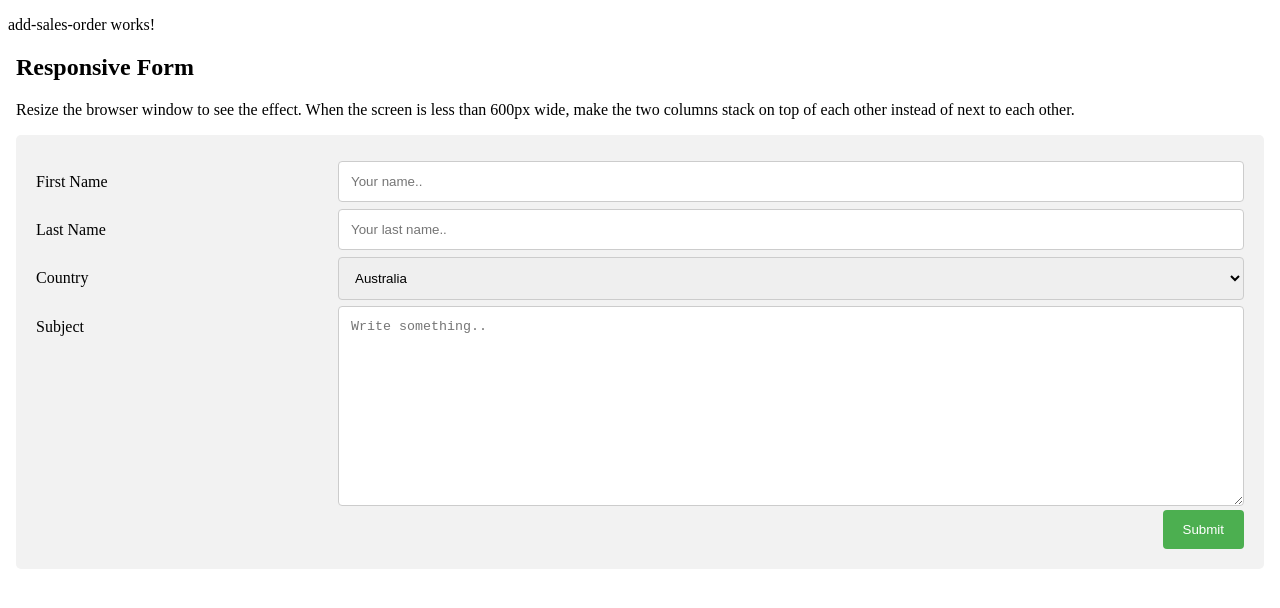
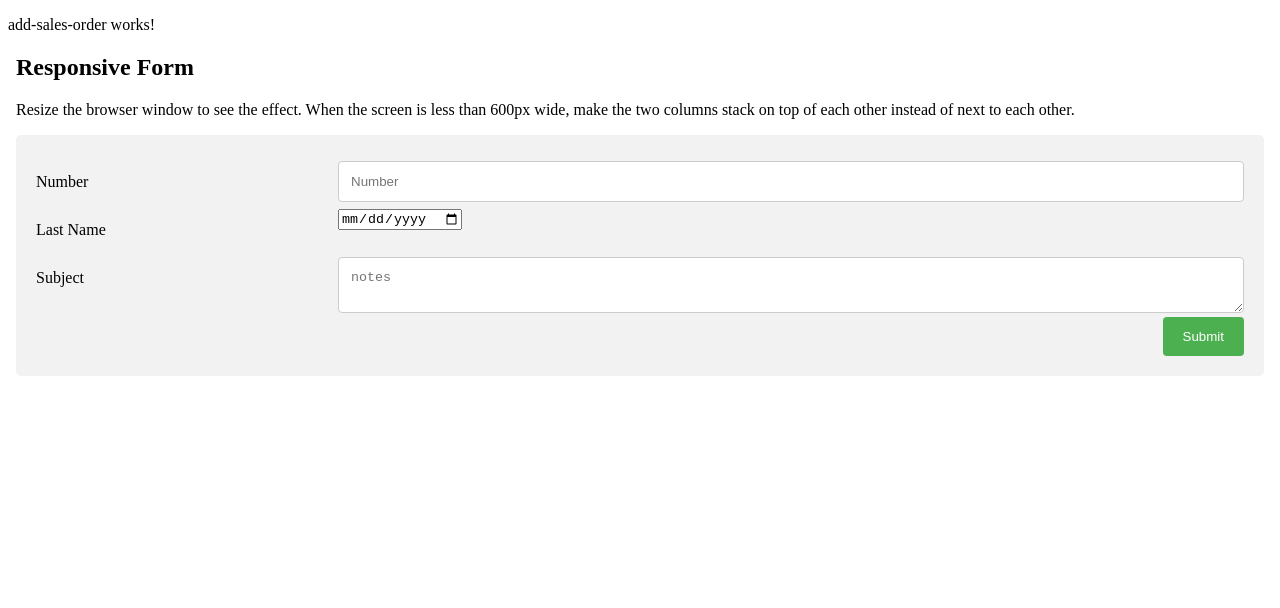
Before and after one commit to vinay1988/Angular6App, an Angular app: page /addsalesorder in a window 1280 px wide. Shown: the top 608 px of the page. Built offline with nearby package versions, Linux system fonts and the light colour scheme.

Commit message:
add service

```diff
--- a/src/app/add-sales-order/add-sales-order.component.html
+++ b/src/app/add-sales-order/add-sales-order.component.html
@@ -66,7 +66,7 @@ input[type=submit]:hover {
 /* Responsive layout - when the screen is less than 600px wide, make the two columns stack on top of each other instead of next to each other */
 @media screen and (max-width: 600px) {
     .col-25, .col-75, input[type=submit] {
-        width: 100%;
+        width: 90%;
         margin-top: 0;
     }
 }
@@ -78,24 +78,24 @@ input[type=submit]:hover {
 <p>Resize the browser window to see the effect. When the screen is less than 600px wide, make the two columns stack on top of each other instead of next to each other.</p>
 
 <div class="container">
-  <form action="/action_page.php">
+  <form id="frmSave">
     <div class="row">
       <div class="col-25">
-        <label for="fname">First Name</label>
+        <label for="lnumb">Number</label>
       </div>
       <div class="col-75">
-        <input type="text" id="fname" name="firstname" placeholder="Your name..">
+        <input type="text" id="lnumb" name="Number" [(ngModel)]="SO.SalesOrderNumber" placeholder="Number">
       </div>
     </div>
     <div class="row">
       <div class="col-25">
-        <label for="lname">Last Name</label>
+        <label for="ldate">Last Name</label>
       </div>
       <div class="col-75">
-        <input type="text" id="lname" name="lastname" placeholder="Your last name..">
+        <input type="date" id="ldate" name="date" [(ngModel)]="SO.CurrencyDate" placeholder="Date">
       </div>
     </div>
-    <div class="row">
+    <!-- <div class="row">
       <div class="col-25">
         <label for="country">Country</label>
       </div>
@@ -106,17 +106,17 @@ input[type=submit]:hover {
           <option value="usa">USA</option>
         </select>
       </div>
-    </div>
+    </div> -->
     <div class="row">
       <div class="col-25">
-        <label for="subject">Subject</label>
+        <label for="lnote">Subject</label>
       </div>
       <div class="col-75">
-        <textarea id="subject" name="subject" placeholder="Write something.." style="height:200px"></textarea>
+        <textarea id="lnote" name="notes" placeholder="notes" [(ngModel)]="SO.Notes" ></textarea>
       </div>
     </div>
     <div class="row">
-      <input type="submit" value="Submit">
+      <input type="submit" (click)="onSubmit()" value="Submit">
     </div>
   </form>
 </div>
--- a/src/app/add-sales-order/add-sales-order.component.ts
+++ b/src/app/add-sales-order/add-sales-order.component.ts
@@ -1,4 +1,7 @@
 import { Component, OnInit } from '@angular/core';
+import { SalesOrder } from '../SalesOrder';
+import { SalesorderService } from '../salesorder.service';
+
 
 @Component({
   selector: 'app-add-sales-order',
@@ -7,9 +10,21 @@ import { Component, OnInit } from '@angular/core';
 })
 export class AddSalesOrderComponent implements OnInit {
 
-  constructor() { }
+  public SO:SalesOrder;
+
+  constructor(private service:SalesorderService) {
+
+  }
+
+  onSubmit()
+  {
+
+    alert(JSON.stringify(this.SO))
+    this.service.addSalesOrder(this.SO);
+  }
 
   ngOnInit() {
+    this.SO=new SalesOrder();
   }
 
 }
--- a/src/app/app.module.ts
+++ b/src/app/app.module.ts
@@ -11,6 +11,7 @@ import { SalesorderService } from './salesorder.service';
 import { HttpModule } from '@angular/http';
 import { HttpClientModule, HttpClient } from '@angular/common/http';
 import { RouterModule, Routes } from '@angular/router';
+import { FormsModule } from "@angular/forms";
 
 const routes: Routes = [
   { path: '', redirectTo: '/salesorderlist',  pathMatch: 'full' },
@@ -34,7 +35,8 @@ const routes: Routes = [
     RouterModule.forRoot(routes),
     BrowserModule,
     HttpClientModule,
-    HttpModule
+    HttpModule,
+    FormsModule
 
   ],
   exports:[RouterModule],
--- a/src/app/salesorder.service.ts
+++ b/src/app/salesorder.service.ts
@@ -2,7 +2,7 @@ import { Injectable } from '@angular/core';
 import { HttpClient, HttpHeaders } from '@angular/common/http';
 import { SalesOrder } from './SalesOrder';
 import { Observable } from 'rxjs';
-import { RequestOptions } from '@angular/http';
+
 
 @Injectable({
   providedIn: 'root'
@@ -16,5 +16,15 @@ export class SalesorderService {
    return this.http.get<SalesOrder[]>(this.soUrl);
 
   }
+
+  addSalesOrder(addso:SalesOrder) {
+    // const obj = {
+    //   unit_name: unit_name,
+    //   unit_price: unit_price
+    // };
+    this.http.post(this.soUrl, addso)
+        .subscribe(res => console.log('Done'));
+  }
+
   constructor(private http: HttpClient) { }
 }
```
